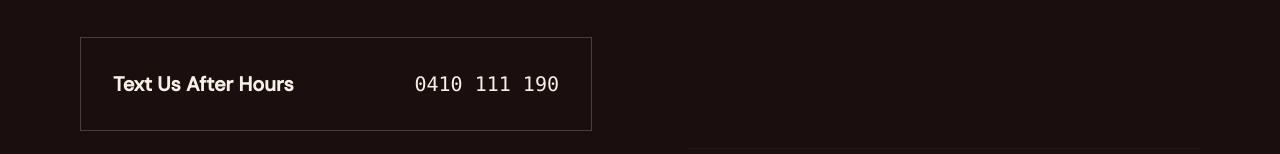
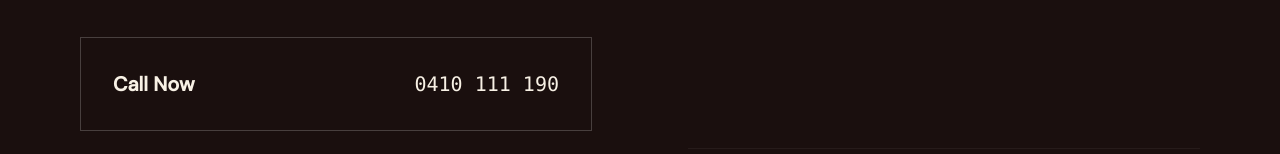
Before and after one commit to usman131131/dluxcarwash, a React (Vite) app: page /pro-showcase in a window 1280 px wide. Shown: the part 1180-1334 px from the top of the page. Built offline with nearby package versions, Linux system fonts and the light colour scheme.

Commit message:
Call Now Label Changed

```diff
--- a/src/components/layout/Footer.jsx
+++ b/src/components/layout/Footer.jsx
@@ -33,9 +33,7 @@
             target="_blank"
             rel="noopener noreferrer"
           >
-            <span className="text-lg md:text-xl font-bold">
-              Text Us After Hours
-            </span>
+            <span className="text-lg md:text-xl font-bold">Call Now</span>
             <span className="text-lg md:text-xl font-mono">0410 111 190</span>
           </a>
 
```
